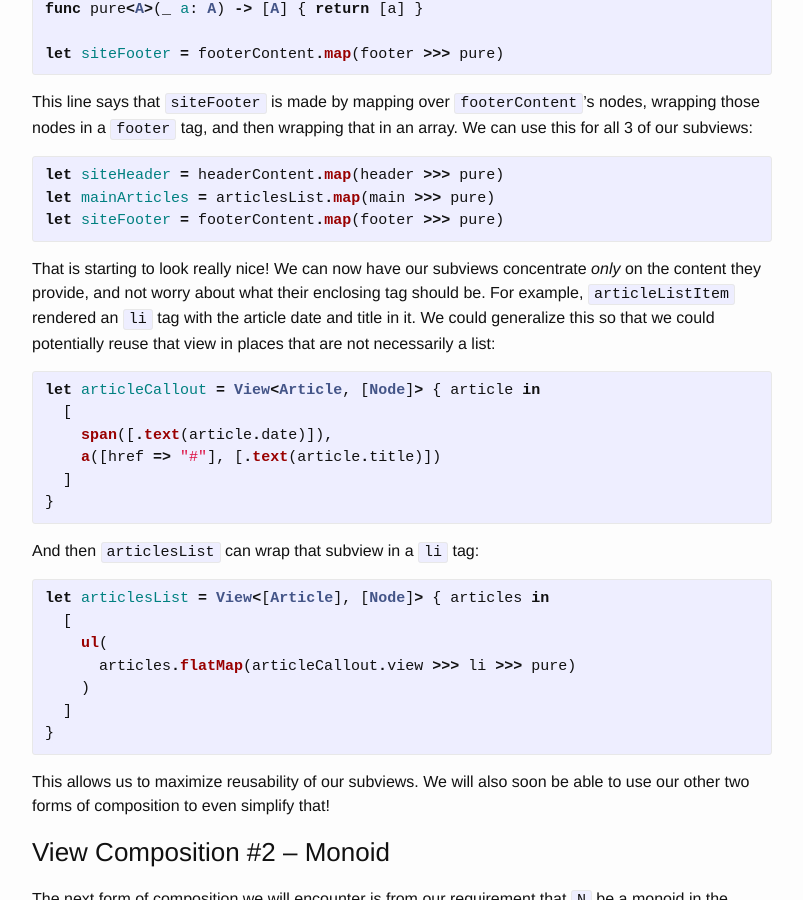
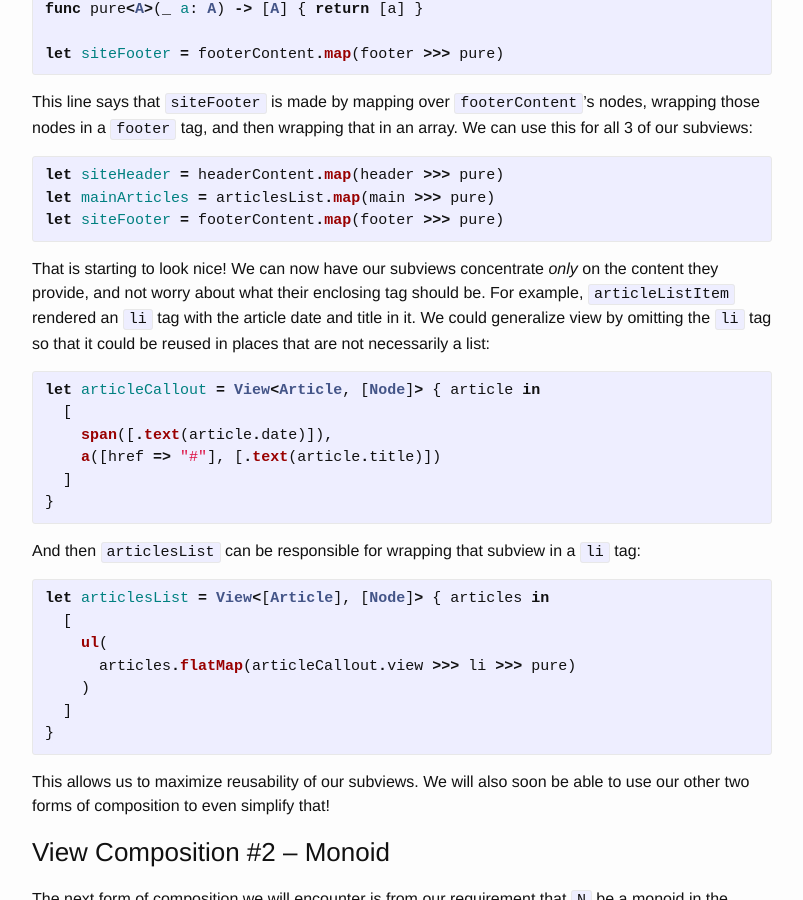
Before and after one commit to mbrandonw/mbrandonw.github.io, a Jekyll site: the page built from _posts/2017-06-29-composable-html-views-in-swift.md, in a window 1280 px wide and 900 px high, scrolled down 7115 px. Shown: the whole window, without its empty margins (238-1041 px from the left). Built offline with Jekyll 4.4.1, drawn with Linux system fonts in a browser that asks for light colours; comment, search, counter and statistics services are not loaded; some of the changed text lies outside the part shown.

Commit message:
small clean up

````diff
--- a/_posts/2017-06-29-composable-html-views-in-swift.md
+++ b/_posts/2017-06-29-composable-html-views-in-swift.md
@@ -249,7 +249,7 @@ extension View {
 We know that this method returns a `View<D, S>`, which is really just a function `(D) -> S`, so we can fill in a bit of this function body:
 
 ```swift
-extension View {
+extension View<D, N> {
   func map<S>(_ f: @escaping (N) -> S) -> View<D, S> {
     return View<D, S> { d in
       ???
@@ -261,7 +261,7 @@ extension View {
 Now we have at our disposal `d: D`, `f: (N) -> S`, and `self.view: (D) -> N`. Seems like we can just compose these two functions and feed `d` into em:
 
 ```swift
-extension View {
+extension View<D, N> {
   func map<S>(_ f: @escaping (N) -> S) -> View<D, S> {
     return View<D, S> { d in
       f(self.view(d))
@@ -314,7 +314,7 @@ let mainArticles = articlesList.map(main >>> pure)
 let siteFooter = footerContent.map(footer >>> pure)
 ```
 
-That is starting to look really nice! We can now have our subviews concentrate _only_ on the content they provide, and not worry about what their enclosing tag should be. For example, `articleListItem` rendered an `li` tag with the article date and title in it. We could generalize this so that we could potentially reuse that view in places that are not necessarily a list:
+That is starting to look nice! We can now have our subviews concentrate _only_ on the content they provide, and not worry about what their enclosing tag should be. For example, `articleListItem` rendered an `li` tag with the article date and title in it. We could generalize view by omitting the `li` tag so that it could be reused in places that are not necessarily a list:
 
 ```swift
 let articleCallout = View<Article, [Node]> { article in
@@ -325,7 +325,7 @@ let articleCallout = View<Article, [Node]> { article in
 }
 ```
 
-And then `articlesList` can wrap that subview in a `li` tag:
+And then `articlesList` can be responsible for wrapping that subview in a `li` tag:
 
 ```swift
 let articlesList = View<[Article], [Node]> { articles in
@@ -397,7 +397,7 @@ The final form of composition we will discuss is kind of like the “dual” ver
 To build intuition for `contramap` we will first try to naively define it like we did `map` and see what goes wrong. We might approach `contramap` as a method that takes a function `f: (D) -> B` and produces a new view `View<B, N>`:
 
 ```swift
-extension View {
+extension View<D, N> {
   func contramap<B>(_ f: @escaping (D) -> B) -> View<B, N> {
     return View<B, N> { b in
       ???
@@ -410,12 +410,12 @@ What can we return in the `???` block? We have a `b: B`, `f: (D) -> B` and `self
 
 Let’s consider why. The method as it is defined now is saying that if we have a function `(D) -> B` we can transform views of the form `View<D, N>` to the form `View<B, N>`. If `D` were `Article`, and `f: (Article) -> String` were the function that plucked out the title, it would mean we could convert a view of an article to a view of a string, all without making any changes to the nodes. That can’t possibly be right, for the view of the article could have used any fields of `Article`, not just the title.
 
-Turns out we are thinking of this in the reverse direction! `contramap` actually flips around the transformation of the views, so `f: (D) -> B` can transform views `View<B, N>` to `View<D, N>`. If `f: (Article) -> String` plucks out the title of the article, then the transformation `View<String, N> -> View<Article, N>` allows us to lift a view of a simple string up to a view of a whole article by just plucking the title out of the article and rendering!
+Turns out we are thinking of this in the reverse direction! `contramap` actually flips around the transformation of the views, so `f: (D) -> B` can transform views of the form `View<B, N>` to the form `View<D, N>`. If `f: (Article) -> String` plucks out the title of the article, then the induced transformation `View<String, N> -> View<Article, N>` allows us to lift a view of a simple string up to a view of a whole article by just plucking the title out of the article and rendering!
 
 We can now write the correct definition of `contramap`:
 
 ```swift
-extension View {
+extension View<D, N> {
   func contramap<B>(_ f: @escaping (B) -> D) -> View<B, N> {
     return .init { b in self.view(f(b)) }
   }
@@ -553,7 +553,7 @@ Believe it or not, there is still at least one more type of composition that can
 1.) Define `flatMap` on `View<D, N>`:
 
 ```swift
-extension View {
+extension View<D, N> {
   func flatMap<S>(_ f: @escaping (N) -> FunctionM<A, S>) -> FunctionM<A, S> {
     ???
   }
````
Also changed, not shown: other parts of _posts/2017-06-29-composable-html-views-in-swift.md (+2 -2 lines).
